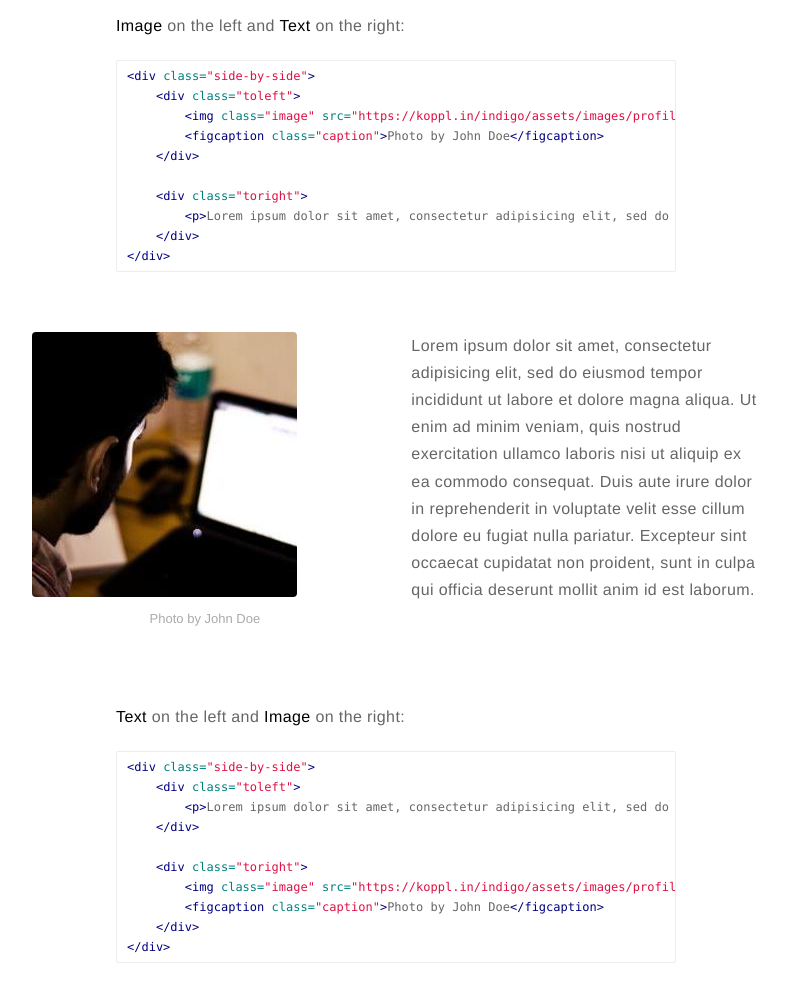
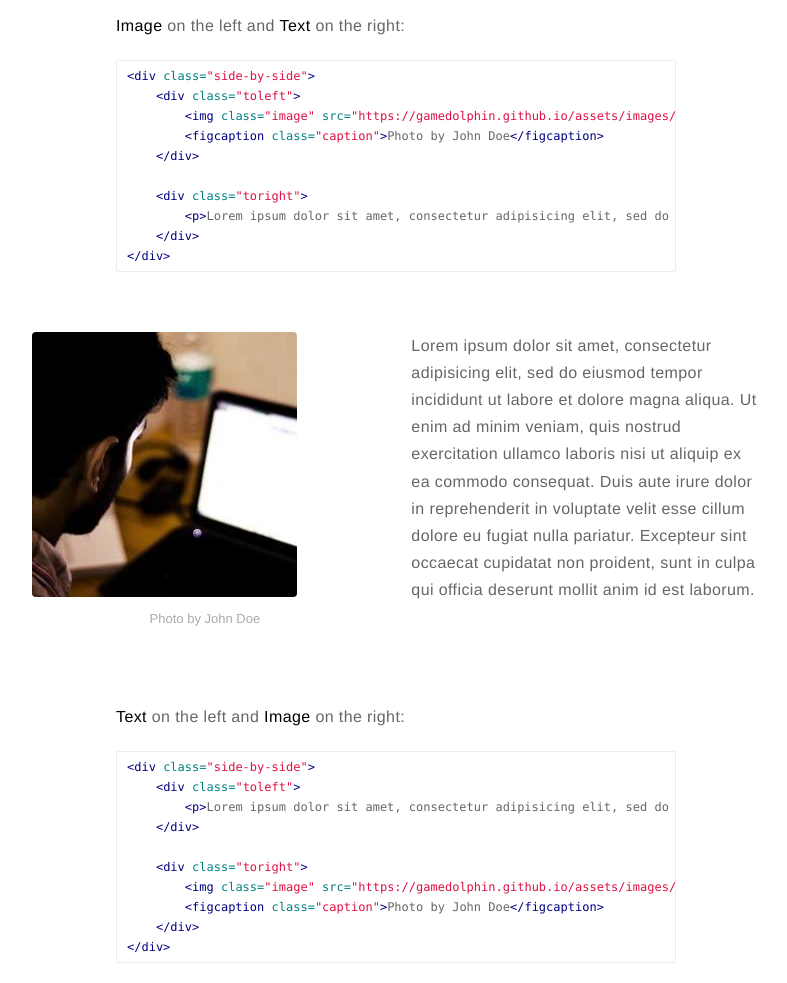
Before and after one commit to gamedolphin/gamedolphin.old.github.com, a Jekyll site: the page built from _posts/2015-02-24-markdown-extra-components.markdown, in a window 1280 px wide and 1400 px high, scrolled down 1068 px. Shown: the part 151-1134 px from the top of the window, without its empty margins (244-1031 px from the left). Built offline with Jekyll 4.4.1, drawn with Linux system fonts in a browser that asks for light colours; comment, search, counter and statistics services are not loaded; some of the changed lines change nothing that is shown.

Commit message:
make basic changes to config

```diff
--- a/_config.yml
+++ b/_config.yml
@@ -3,7 +3,7 @@
 bio: Measuring the world
 
 # twitter summary info
-description: A blog about technology and stuff related
+description: Sandeep Nambiar's personal webpage and blog
 
 # if it's an external image, update below for true
 # better with square images
@@ -16,7 +16,7 @@
 resume-external: true
 resume-url: https://google.com/?q=my+resume
 
-url: https://koppl.in/indigo
+url: https://gamedolphin.github.io
 # your url: http://USERNAME.github.io
 
 permalink: /:title/
```
